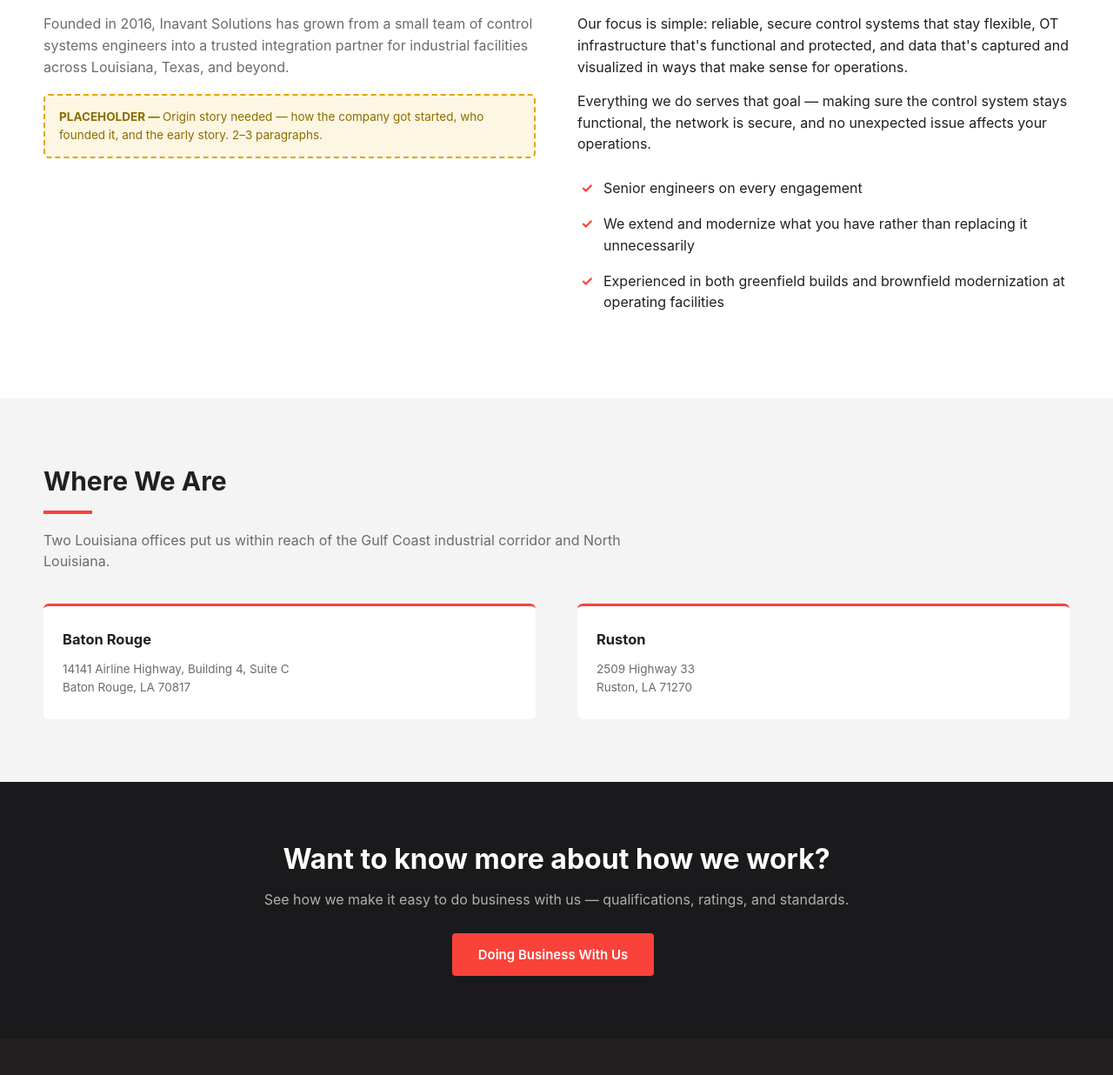
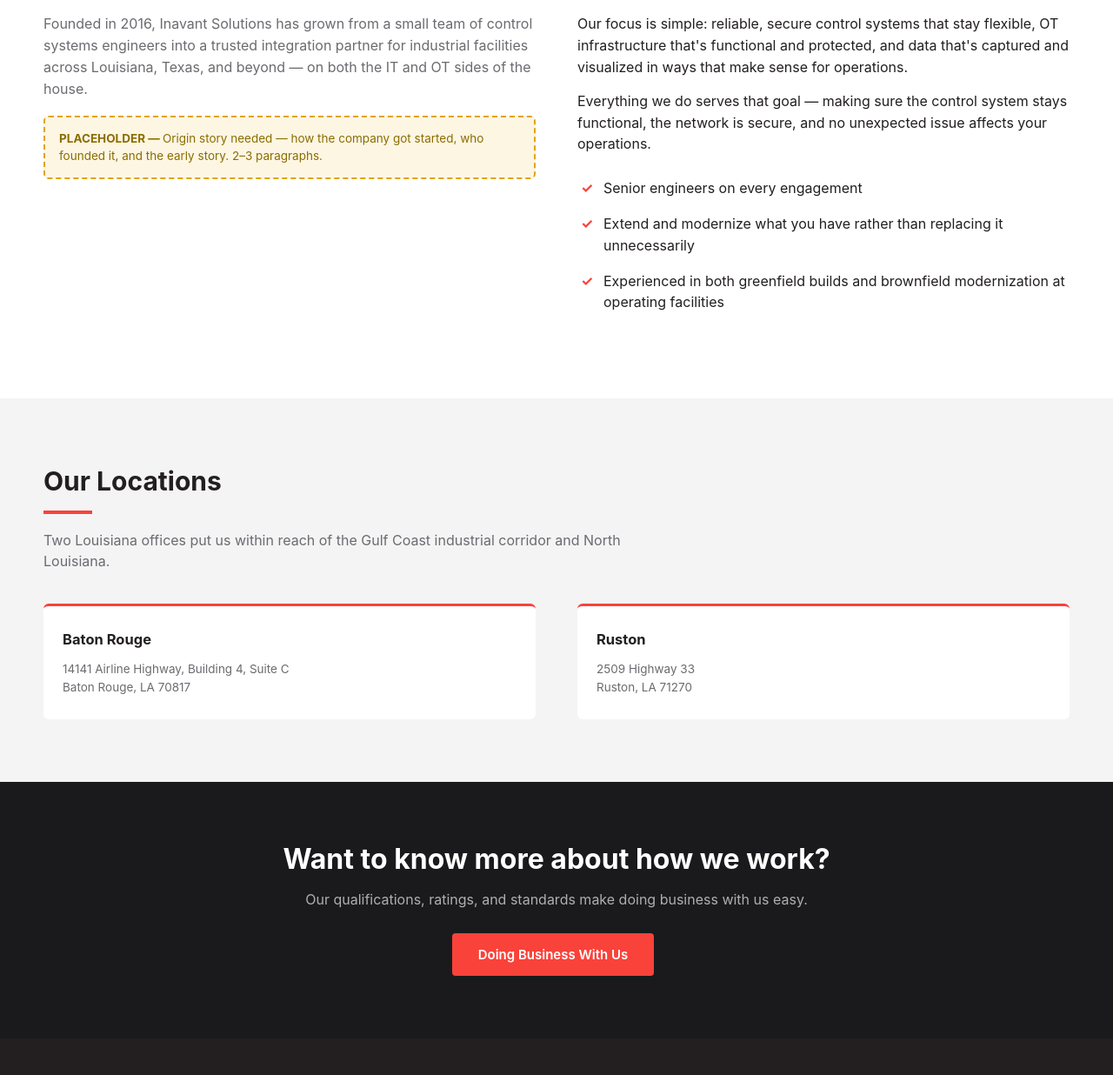
Before and after one commit to fnk3/inavant, a plain HTML site: page about.html in a window 1280 px wide. Shown: the part 533-1769 px from the top of the page at 87% size. Drawn offline with Linux system fonts and the light colour scheme.

Commit message:
Partner review pass: About hero/CTA, Our Locations, team certs note

```diff
--- a/about.html
+++ b/about.html
@@ -41,7 +41,7 @@
   <div class="wrap">
     <p class="kicker">About Inavant</p>
     <h1>Built by engineers. Run by engineers.</h1>
-    <p class="lead">A Louisiana-based control systems integrator keeping industrial operations running reliably and securely since 2016.</p>
+    <p class="lead">We are a Louisiana-based control systems integrator delivering reliable, secure, and efficient automation solutions for industrial operations since 2016.</p>
   </div>
 </section>
 
@@ -50,7 +50,7 @@
     <div class="cols">
       <div>
         <h2 class="sec">Our Story</h2>
-        <p class="lead" style="margin-bottom: 18px;">Founded in 2016, Inavant Solutions has grown from a small team of control systems engineers into a trusted integration partner for industrial facilities across Louisiana, Texas, and beyond.</p>
+        <p class="lead" style="margin-bottom: 18px;">Founded in 2016, Inavant Solutions has grown from a small team of control systems engineers into a trusted integration partner for industrial facilities across Louisiana, Texas, and beyond — on both the IT and OT sides of the house.</p>
         <div class="ph">Origin story needed — how the company got started, who founded it, and the early story. 2–3 paragraphs.</div>
       </div>
       <div>
@@ -59,7 +59,7 @@
         <p style="margin-top: 14px;">Everything we do serves that goal — making sure the control system stays functional, the network is secure, and no unexpected issue affects your operations.</p>
         <ul class="checks">
           <li>Senior engineers on every engagement</li>
-          <li>We extend and modernize what you have rather than replacing it unnecessarily</li>
+          <li>Extend and modernize what you have rather than replacing it unnecessarily</li>
           <li>Experienced in both greenfield builds and brownfield modernization at operating facilities</li>
         </ul>
       </div>
@@ -69,7 +69,7 @@
 
 <section class="band grey">
   <div class="wrap">
-    <h2 class="sec">Where We Are</h2>
+    <h2 class="sec">Our Locations</h2>
     <p class="lead">Two Louisiana offices put us within reach of the Gulf Coast industrial corridor and North Louisiana.</p>
     <div class="cols">
       <div class="card">
@@ -86,7 +86,7 @@
 
 <div class="cta-band">
   <h2>Want to know more about how we work?</h2>
-  <p>See how we make it easy to do business with us — qualifications, ratings, and standards.</p>
+  <p>Our qualifications, ratings, and standards make doing business with us easy.</p>
   <a class="btn primary" href="doing-business.html">Doing Business With Us</a>
 </div>
 
```
Also changed, not shown: team.html (+1 -1 lines).
